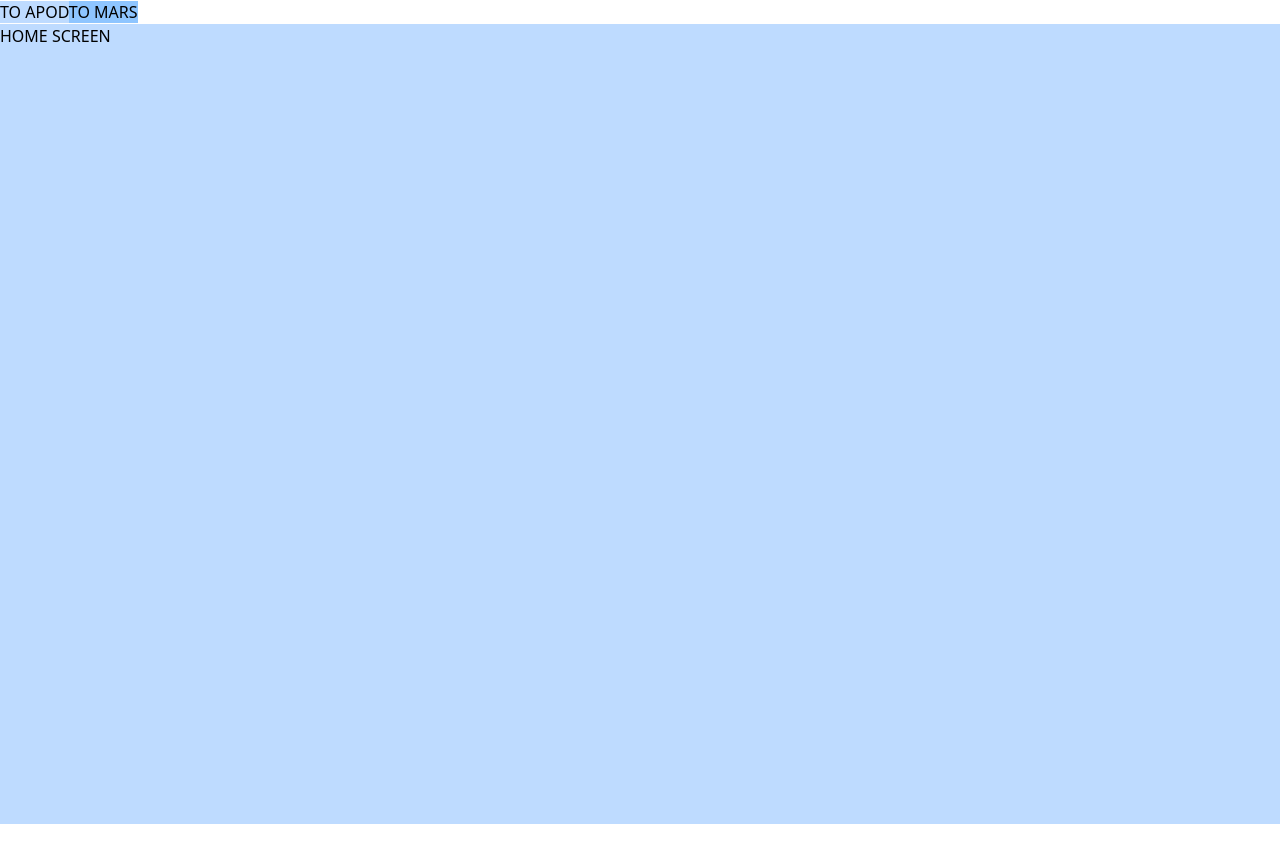
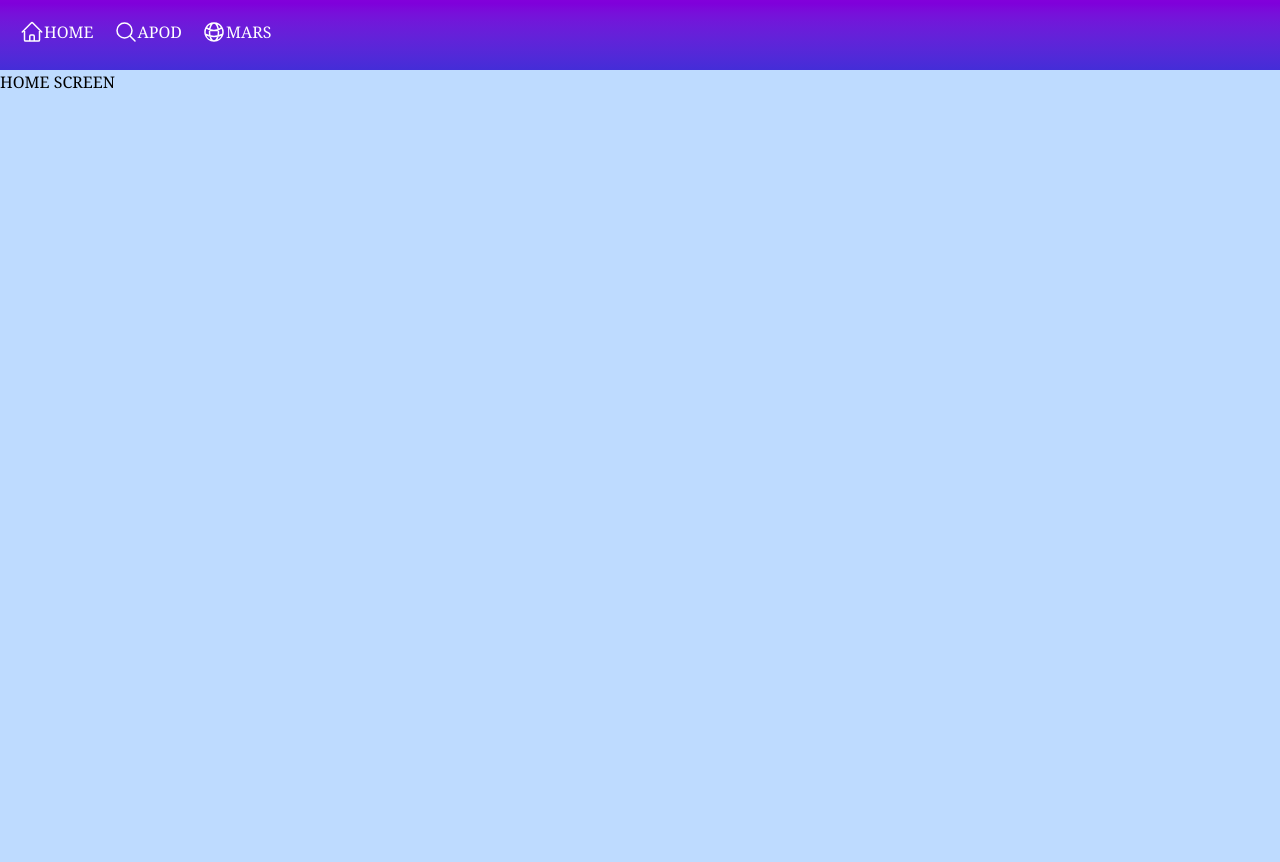
Before and after one commit to divya-manirajan/Nasa-App, a Next.js app: page / in a window 1280 px wide. Shown: the top 862 px of the page. Before the commit the page ends 824 px from the top, so only its background shows below. Built offline with nearby package versions, Linux system fonts and the light colour scheme.

Commit message:
updated navigation bar

```diff
--- a/app/layout.js
+++ b/app/layout.js
@@ -1,4 +1,4 @@
-import NavBar from "@/components/navBar";
+import NavBar from "@/components/NavBar";
 import { Geist, Geist_Mono } from "next/font/google";
 import "./globals.css";
 
--- a/app/page.js
+++ b/app/page.js
@@ -1,17 +1,15 @@
+'use client'
+
 
 export default function page() {
 
-  const currentDate = new Date().toJSON().slice(0, 10);
-
-  //Home Screen turn into basic title screen with NavBar to access everything.
-  //For now -- set up basic navBar component for all screens
-  //APOD view to access /apod and /apod/[date]
-  //MARS view to access mars data
+//Home Screen turn into basic title screen
 
   return (
-    <div>
-
-      <div className="h-screen bg-blue-200">HOME SCREEN</div>
+    <div className="font-serif">
+      <div className="h-screen bg-blue-200">
+        HOME SCREEN
+      </div>
 
 
     </div>
--- a/components/NavBar.js
+++ b/components/NavBar.js
@@ -3,10 +3,29 @@ import Link from "next/link";
 export default function NavBar() {
   const currentDate = new Date().toJSON().slice(0, 10);
 
+  //svg or logo icons for each section -- https://heroicons.com/
+
   return (
-    <div>
-        <Link className="bg-blue-200" href={`/apod?start=${currentDate}&end=${currentDate}`}>TO APOD</Link>
-        <Link className="bg-blue-300" href={`/mars`}>TO MARS</Link>
+    <div className="flex flex-row w-screen h-[70px] bg-linear-to-t from-indigo-700 to-purple-700 p-5 font-serif text-white">
+      <div className="flex flex-row hover:text-sky-400">
+        <svg xmlns="http://www.w3.org/2000/svg" fill="none" viewBox="0 0 24 24" strokeWidth="1.5" stroke="currentColor" className="size-6">
+          <path strokeLinecap="round" strokeLinejoin="round" d="m2.25 12 8.954-8.955c.44-.439 1.152-.439 1.591 0L21.75 12M4.5 9.75v10.125c0 .621.504 1.125 1.125 1.125H9.75v-4.875c0-.621.504-1.125 1.125-1.125h2.25c.621 0 1.125.504 1.125 1.125V21h4.125c.621 0 1.125-.504 1.125-1.125V9.75M8.25 21h8.25" />
+        </svg>
+        <Link className="mr-5" href={`/`}>HOME</Link>
+      </div>
+      <div className="flex flex-row hover:text-sky-400">
+        <svg xmlns="http://www.w3.org/2000/svg" fill="none" viewBox="0 0 24 24" strokeWidth="1.5" stroke="currentColor" className="size-6">
+          <path strokeLinecap="round" strokeLinejoin="round" d="m21 21-5.197-5.197m0 0A7.5 7.5 0 1 0 5.196 5.196a7.5 7.5 0 0 0 10.607 10.607Z" />
+         </svg>
+         <Link className="mr-5 hover:text-sky-400" href={`/apod?start=${currentDate}&end=${currentDate}`}>APOD</Link>
+      </div>
+      <div className="flex flex-row hover:text-sky-400">
+        <svg xmlns="http://www.w3.org/2000/svg" fill="none" viewBox="0 0 24 24" strokeWidth="1.5" stroke="currentColor" className="size-6">
+          <path strokeLinecap="round" strokeLinejoin="round" d="M12 21a9.004 9.004 0 0 0 8.716-6.747M12 21a9.004 9.004 0 0 1-8.716-6.747M12 21c2.485 0 4.5-4.03 4.5-9S14.485 3 12 3m0 18c-2.485 0-4.5-4.03-4.5-9S9.515 3 12 3m0 0a8.997 8.997 0 0 1 7.843 4.582M12 3a8.997 8.997 0 0 0-7.843 4.582m15.686 0A11.953 11.953 0 0 1 12 10.5c-2.998 0-5.74-1.1-7.843-2.918m15.686 0A8.959 8.959 0 0 1 21 12c0 .778-.099 1.533-.284 2.253m0 0A17.919 17.919 0 0 1 12 16.5c-3.162 0-6.133-.815-8.716-2.247m0 0A9.015 9.015 0 0 1 3 12c0-1.605.42-3.113 1.157-4.418" />
+        </svg>
+        <Link className="mr-5 hover:text-sky-400" href={`/mars`}>MARS</Link>
+      </div>
+
     </div>
   )
 }
```
